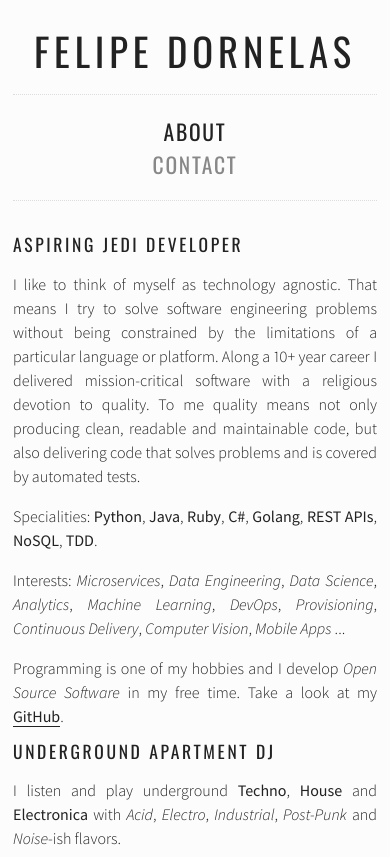
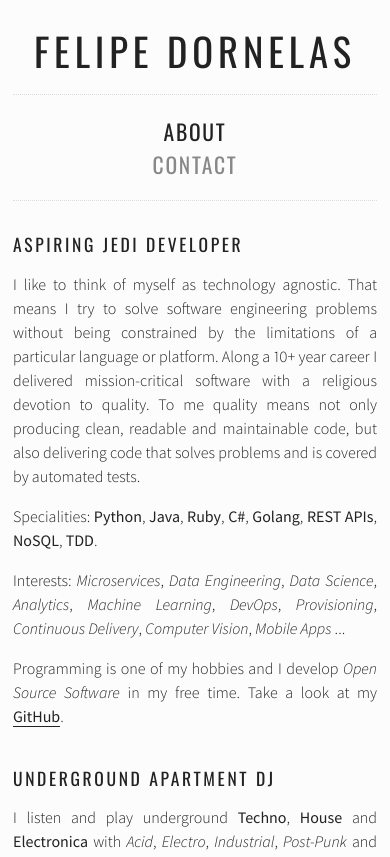
Before and after one commit to felipead/felipead.github.com, a Jekyll site: the page built from index.html, in a window 390 px wide. Shown: the top 857 px of the page. Built offline with Jekyll 4.4.1, drawn with Linux system fonts in a browser that asks for light colours; grey boxes are pictures that could not be loaded.

Commit message:
Improving mobile layout

```diff
--- a/_sass/base/_variables.scss
+++ b/_sass/base/_variables.scss
@@ -46,6 +46,9 @@ $action-color: $dark-gray;
 $base-border-color: $light-gray;
 $base-border: 1px solid $base-border-color;
 
+// Block
+$block-vertical-margin: 10px;
+
 // Horizontal Lines
 $divider-border: 1px dotted $base-border-color;
 $divider-vertical-margin: 20px;
--- a/_sass/layouts/_default.scss
+++ b/_sass/layouts/_default.scss
@@ -23,9 +23,18 @@ body {
     display: block;
     @include fill-parent();
 
+    margin-top: 4 * $block-vertical-margin;
+    margin-bottom: $block-vertical-margin;
+
     @include media($medium-screen-up) {
         @include span-columns($half-grid-columns);
+        margin-top: $block-vertical-margin;
     }
+}
+
+.first-block {
+    @extend .block;
+    margin-top: $block-vertical-margin;
 }
 
 .page-divider {
--- a/index.html
+++ b/index.html
@@ -5,7 +5,7 @@ layout: default
 permalink: /
 ---
 
-<div class="block">
+<div class="first-block">
 <h2>Aspiring Jedi Developer</h2>
 
 <p>I like to think of myself as technology agnostic. That means I try to solve software engineering
```
